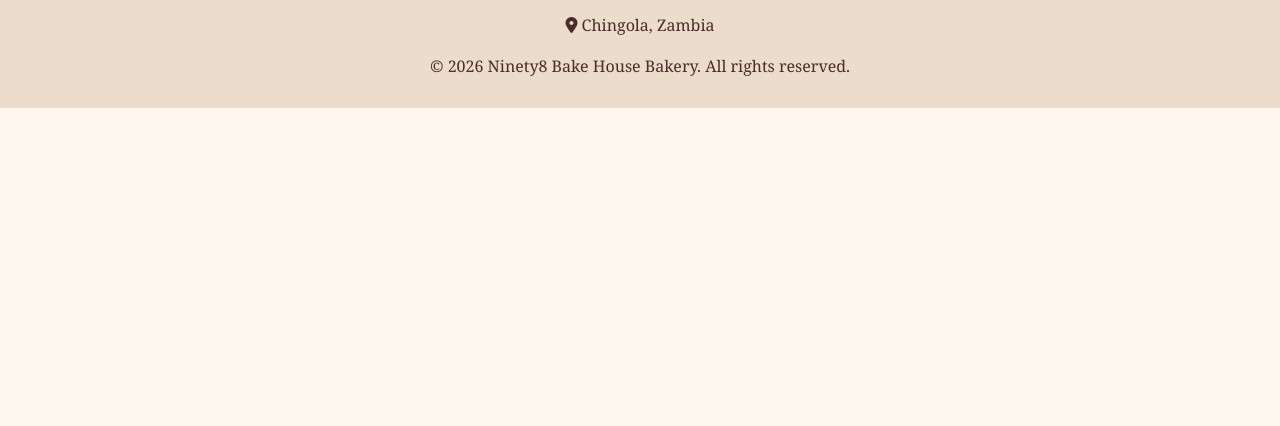
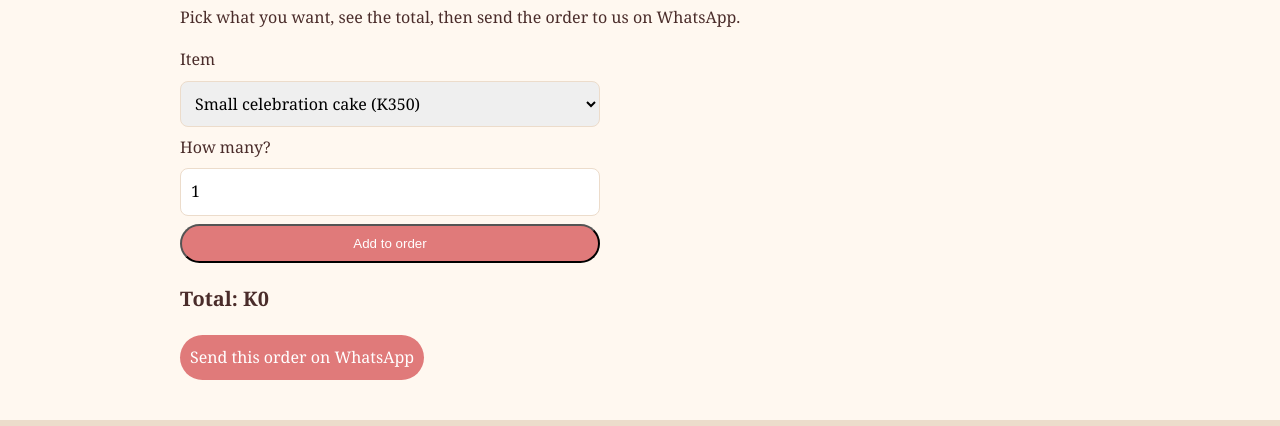
Before and after one commit to mukonkoemmanuel-byte/ninety8-bake-house, a plain HTML site: page prices.html in a window 1280 px wide. Shown: the part 2198-2624 px from the top of the page. Before the commit the page ends 2306 px from the top, so only its background shows below. Drawn offline with Linux system fonts and the light colour scheme.

Commit message:
add order section and script file

```diff
--- a/prices.html
+++ b/prices.html
@@ -141,6 +141,39 @@
       </article>
       </div>
     </section>
+
+      <section class="section" id="order">
+      <h2>Build your order</h2>
+      <p>Pick what you want, see the total, then send the order to us on WhatsApp.</p>
+
+      <!-- id="order-form" is how script.js finds this form. -->
+      <form id="order-form" class="order-form">
+        <!-- for="item" connects the label to the select with id="item".
+             Click the label text: the dropdown gets focus. Good for accessibility. -->
+        <label for="item">Item</label>
+        <!-- value = the price (for the maths). data-name = the clean name (for the message).
+             data-anything is how you attach your own extra information to a tag. -->
+        <select id="item">
+          <option value="350" data-name="Small celebration cake">Small celebration cake (K350)</option>
+          <option value="550" data-name="Large celebration cake">Large celebration cake (K550)</option>
+          <option value="150" data-name="Cupcakes, box of 6">Cupcakes, box of 6 (K150)</option>
+          <option value="280" data-name="Cupcakes, box of 12">Cupcakes, box of 12 (K280)</option>
+          <option value="120" data-name="Cookies, dozen">Cookies, dozen (K120)</option>
+        </select>
+
+        <label for="quantity">How many?</label>
+        <input type="number" id="quantity" value="1" min="1" max="20">
+
+        <button type="submit" class="button">Add to order</button>
+      </form>
+
+      <!-- Empty for now. JavaScript fills these in. -->
+      <ul id="order-list" class="order-list"></ul>
+      <p class="order-total">Total: K<span id="order-total">0</span></p>
+      <!-- "hidden" = not shown until JavaScript removes it. -->
+      <a id="whatsapp-order" class="button" href="#" hidden>Send this order on WhatsApp</a>
+    </section>
+
   </main>
 <footer class="site-footer">
            <section>
@@ -185,4 +218,5 @@
 </footer>
 
 </body>
+<script src="js/script.js"></script>
 </html>
--- a/styles.css
+++ b/styles.css
@@ -359,3 +359,22 @@ td.flavor {
   border-top: 1px solid var(--line);
   text-align: center;
 }
+
+.order-form {
+     display: grid;
+     gap: 8px;
+     max-width: 420px;
+   }
+
+   .order-form select,
+   .order-form input {
+     padding: 10px;
+     font: inherit;
+     border: 1px solid var(--line);
+     border-radius: 8px;
+   }
+
+   .order-total {
+     font-size: 1.25rem;
+     font-weight: bold;
+   }
```
Also changed, not shown: index.html (+1 -0 lines), script.js (added, +92 -0 lines), terms.html (+1 -0 lines).
